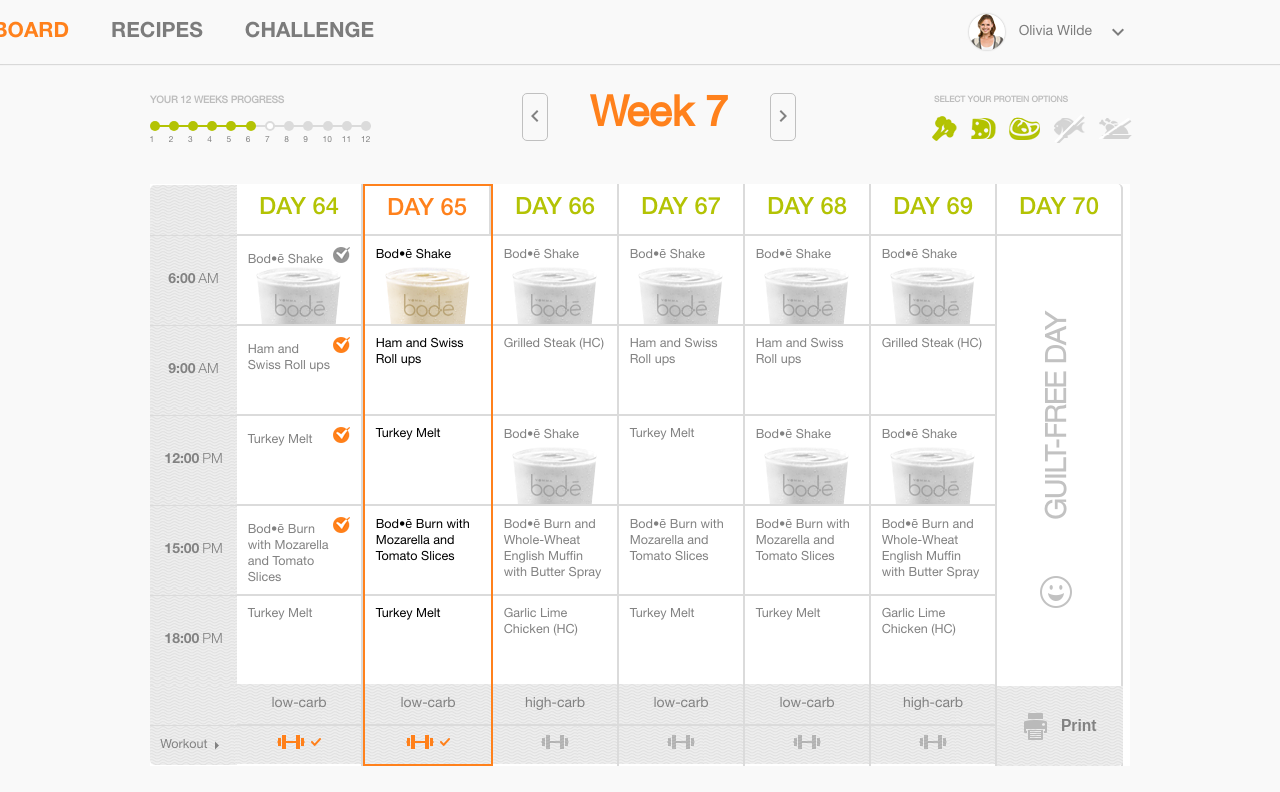
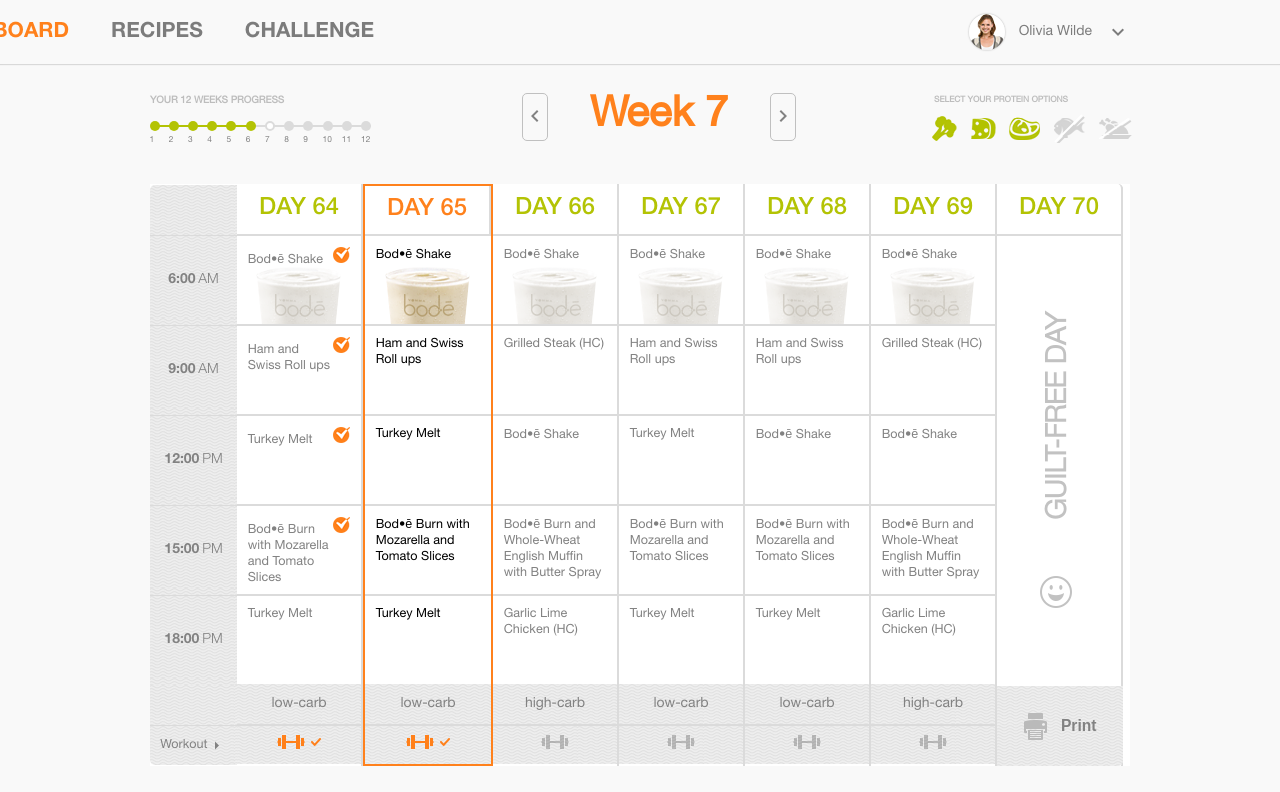
Before and after one commit to annaszalkiewicz/react-diet-app, a React (Create React App) app: page /dashboard in a window 1280 px wide. Shown: the top 792 px of the page. Built offline with nearby package versions, Linux system fonts and the light colour scheme.

Commit message:
Fix displaying shake image

```diff
--- a/src/components/MealWeek.js
+++ b/src/components/MealWeek.js
@@ -6,6 +6,8 @@
 import smile from "../assets/img/emoticon-smile.png";
 import print from "../assets/img/print-icon.png";
 import check from "../assets/img/check.png";
+import shake from '../assets/img/shake.png';
+import shakeDisabled from '../assets/img/shake-disabled.png';
 
 class MealWeek extends Component {
   state = {
@@ -68,7 +70,10 @@
                       " mealPlan_meal mealPlan_shake"
                     : "mealPlan_day--" + day.day + " mealPlan_meal"
                 }
-                style={{ display: day.free ? "none" : "flex" }}
+                style={{
+                  display: day.free ? "none" : "flex",
+                  backgroundImage: day.meals[0] === "Bod•ē Shake" && this.state.isToday !== day.day ? `url(${shakeDisabled})` : `url(${shake})`
+                }}
               >
                 {day.meals[0]}
                 {day.mealsCompleted[0] === true && (
@@ -79,6 +84,7 @@
                   />
                 )}
               </div>
+
               <div
                 role="button"
                 className={"mealPlan_day--" + day.day + " mealPlan_meal"}
--- a/src/sass/_MealWeek.scss
+++ b/src/sass/_MealWeek.scss
@@ -38,7 +38,6 @@
     color: $orange;
   }
   .mealPlan_shake {
-    filter: grayscale(0);
   }
   .mealPlan_meal {
     color: $black;
@@ -65,12 +64,8 @@
   }
 }
 .mealPlan_shake {
-  background: center bottom no-repeat url('../assets/img/shake.png');
-  filter: grayscale(1);
+  background: center bottom no-repeat;
 
-}
-.mealPlan_meal--completed {
-  filter: grayscale(0);
 }
 .mealPlan_carb {
   width: 100%;
```
Also changed, not shown: src/assets/img/shake-disabled.png (added).
